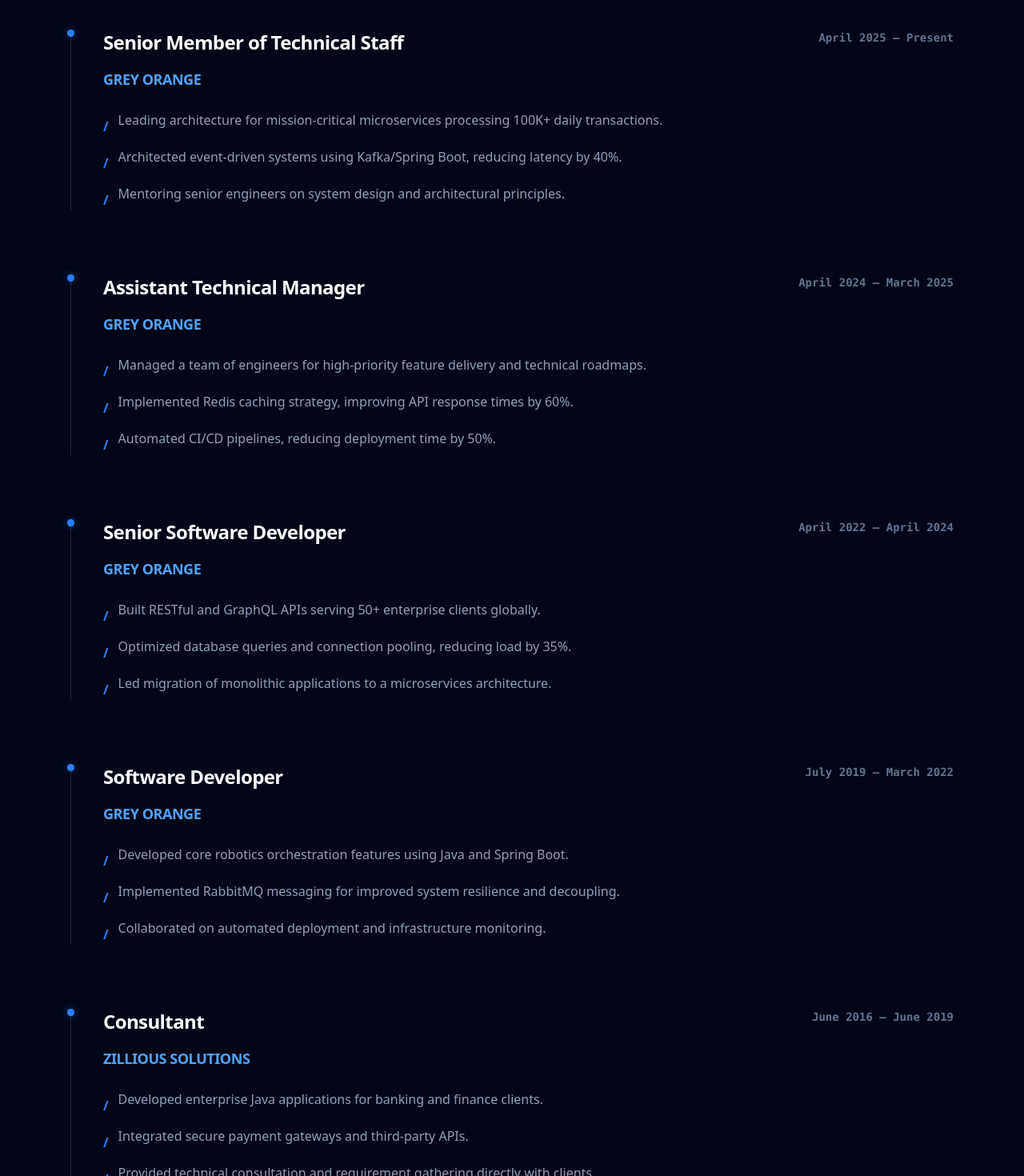
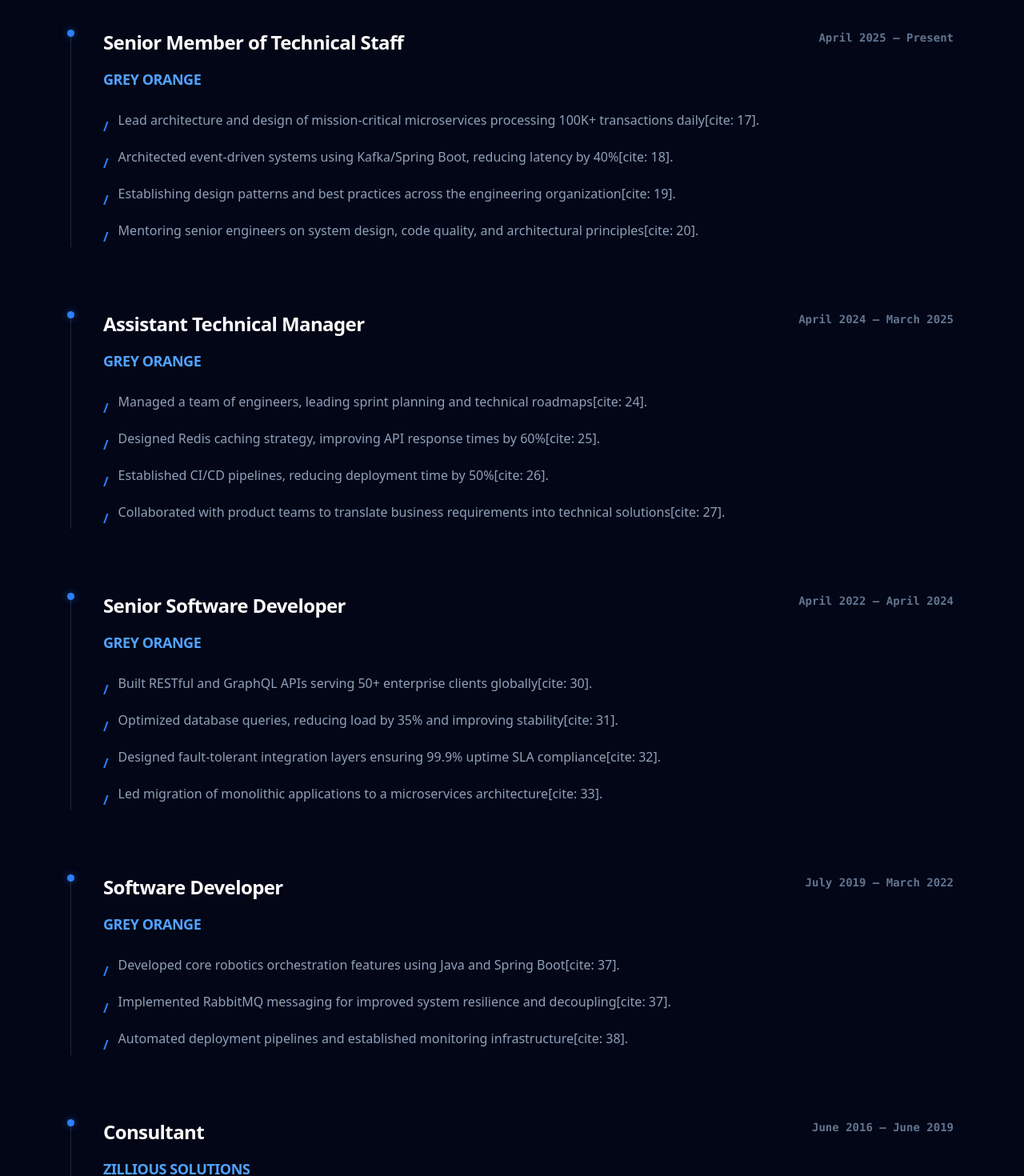
Before and after one commit to ashishbhatiaindia/ashish-portfolio, a Next.js app: page / in a window 1280 px wide. Shown: the part 960-2430 px from the top of the page at 80% size. Built offline with nearby package versions, Linux system fonts and the light colour scheme.

Commit message:
Update page.tsx

```diff
--- a/app/page.tsx
+++ b/app/page.tsx
@@ -1,7 +1,7 @@
 'use client';
 import { motion } from 'framer-motion';
 import {
-  Zap, Database, Cpu, Mail, MapPin, Linkedin, Phone,
+  Zap, Database, Cpu, Mail, MapPin, Linkedin as LinkedinIcon, Phone,
   Terminal, Server, Shield, GraduationCap, Award, ChevronRight,
   Code, Users, Layers, Layout
 } from 'lucide-react';
@@ -16,7 +16,6 @@
 
   return (
     <main className="min-h-screen bg-[#020617] text-slate-100 selection:bg-blue-500/30 font-sans leading-relaxed">
-      {/* BACKGROUND AMBIENCE */}
       <div className="fixed top-0 left-1/2 -translate-x-1/2 w-full h-[600px] bg-blue-600/5 blur-[120px] pointer-events-none" />
 
       {/* HEADER SECTION */}
@@ -33,16 +32,16 @@
             <a href="mailto:ashishbhatia.india@gmail.com" className="flex items-center gap-2 hover:text-white transition-colors"><Mail size={18}/> ashishbhatia.india@gmail.com</a>
             <span className="flex items-center gap-2"><Phone size={18}/> 8800847114</span>
             <span className="flex items-center gap-2"><MapPin size={18}/> Gurugram, India</span>
-            <a href="https://linkedin.com/in/ashishbhatia" target="_blank" className="flex items-center gap-2 hover:text-white transition-colors"><Linkedin size={18}/> LinkedIn</a>
+            <a href="https://linkedin.com/in/ashishbhatia" target="_blank" className="flex items-center gap-2 hover:text-white transition-colors"><LinkedinIcon size={18}/> LinkedIn</a>
           </div>
 
           <p className="mt-12 max-w-4xl text-xl text-slate-300">
-            Senior software engineer with <span className="text-blue-400 font-bold">9+ years of experience</span> designing and building scalable distributed systems. Expert in microservices, system design, and delivering high-impact solutions for enterprise-scale applications.
+            Senior software engineer with <span className="text-blue-400 font-bold">9+ years of experience</span> designing and building scalable distributed systems[cite: 4, 5]. Expert in microservices, system design, and delivering high-impact solutions for enterprise-scale applications[cite: 5].
           </p>
         </motion.div>
       </section>
 
-      {/* TECHNICAL SKILLS BENTO GRID */}
+      {/* TECHNICAL SKILLS GRID */}
       <section className="relative px-6 max-w-6xl mx-auto mb-32">
         <h2 className="text-xs font-black uppercase tracking-[0.3em] text-blue-500 mb-8">Technical Arsenal</h2>
         <div className="grid grid-cols-1 md:grid-cols-2 lg:grid-cols-4 gap-4">
@@ -59,7 +58,7 @@
         </div>
       </section>
 
-      {/* CAREER TIMELINE */}
+      {/* PROFESSIONAL EXPERIENCE */}
       <section className="relative px-6 max-w-6xl mx-auto mb-32">
         <h2 className="text-4xl font-black mb-16 flex items-center gap-4 text-white">
           <Terminal className="text-blue-500" /> Professional Experience
@@ -71,9 +70,10 @@
             company="Grey Orange"
             date="April 2025 – Present"
             bullets={[
-              "Leading architecture for mission-critical microservices processing 100K+ daily transactions.",
-              "Architected event-driven systems using Kafka/Spring Boot, reducing latency by 40%.",
-              "Mentoring senior engineers on system design and architectural principles."
+              "Lead architecture and design of mission-critical microservices processing 100K+ transactions daily[cite: 17].",
+              "Architected event-driven systems using Kafka/Spring Boot, reducing latency by 40%[cite: 18].",
+              "Establishing design patterns and best practices across the engineering organization[cite: 19].",
+              "Mentoring senior engineers on system design, code quality, and architectural principles[cite: 20]."
             ]}
           />
 
@@ -82,9 +82,10 @@
             company="Grey Orange"
             date="April 2024 – March 2025"
             bullets={[
-              "Managed a team of engineers for high-priority feature delivery and technical roadmaps.",
-              "Implemented Redis caching strategy, improving API response times by 60%.",
-              "Automated CI/CD pipelines, reducing deployment time by 50%."
+              "Managed a team of engineers, leading sprint planning and technical roadmaps[cite: 24].",
+              "Designed Redis caching strategy, improving API response times by 60%[cite: 25].",
+              "Established CI/CD pipelines, reducing deployment time by 50%[cite: 26].",
+              "Collaborated with product teams to translate business requirements into technical solutions[cite: 27]."
             ]}
           />
 
@@ -93,9 +94,10 @@
             company="Grey Orange"
             date="April 2022 – April 2024"
             bullets={[
-              "Built RESTful and GraphQL APIs serving 50+ enterprise clients globally.",
-              "Optimized database queries and connection pooling, reducing load by 35%.",
-              "Led migration of monolithic applications to a microservices architecture."
+              "Built RESTful and GraphQL APIs serving 50+ enterprise clients globally[cite: 30].",
+              "Optimized database queries, reducing load by 35% and improving stability[cite: 31].",
+              "Designed fault-tolerant integration layers ensuring 99.9% uptime SLA compliance[cite: 32].",
+              "Led migration of monolithic applications to a microservices architecture[cite: 33]."
             ]}
           />
 
@@ -104,9 +106,9 @@
             company="Grey Orange"
             date="July 2019 – March 2022"
             bullets={[
-              "Developed core robotics orchestration features using Java and Spring Boot.",
-              "Implemented RabbitMQ messaging for improved system resilience and decoupling.",
-              "Collaborated on automated deployment and infrastructure monitoring."
+              "Developed core robotics orchestration features using Java and Spring Boot[cite: 37].",
+              "Implemented RabbitMQ messaging for improved system resilience and decoupling[cite: 37].",
+              "Automated deployment pipelines and established monitoring infrastructure[cite: 38]."
             ]}
           />
 
@@ -115,9 +117,9 @@
             company="Zillious Solutions"
             date="June 2016 – June 2019"
             bullets={[
-              "Developed enterprise Java applications for banking and finance clients.",
-              "Integrated secure payment gateways and third-party APIs.",
-              "Provided technical consultation and requirement gathering directly with clients."
+              "Developed enterprise Java applications for banking and finance clients[cite: 43].",
+              "Integrated secure payment gateways and third-party APIs[cite: 44].",
+              "Provided technical consultation and requirement gathering directly with clients[cite: 45]."
             ]}
           />
         </div>
```
